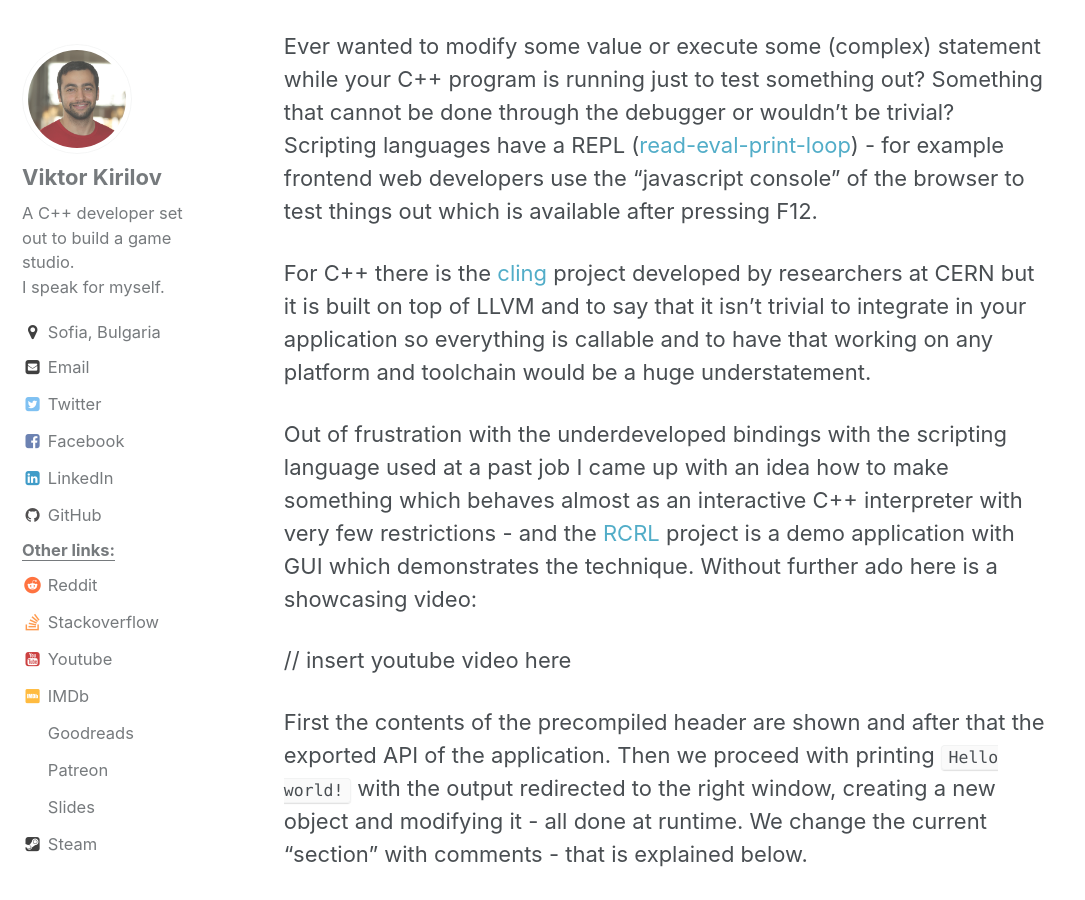
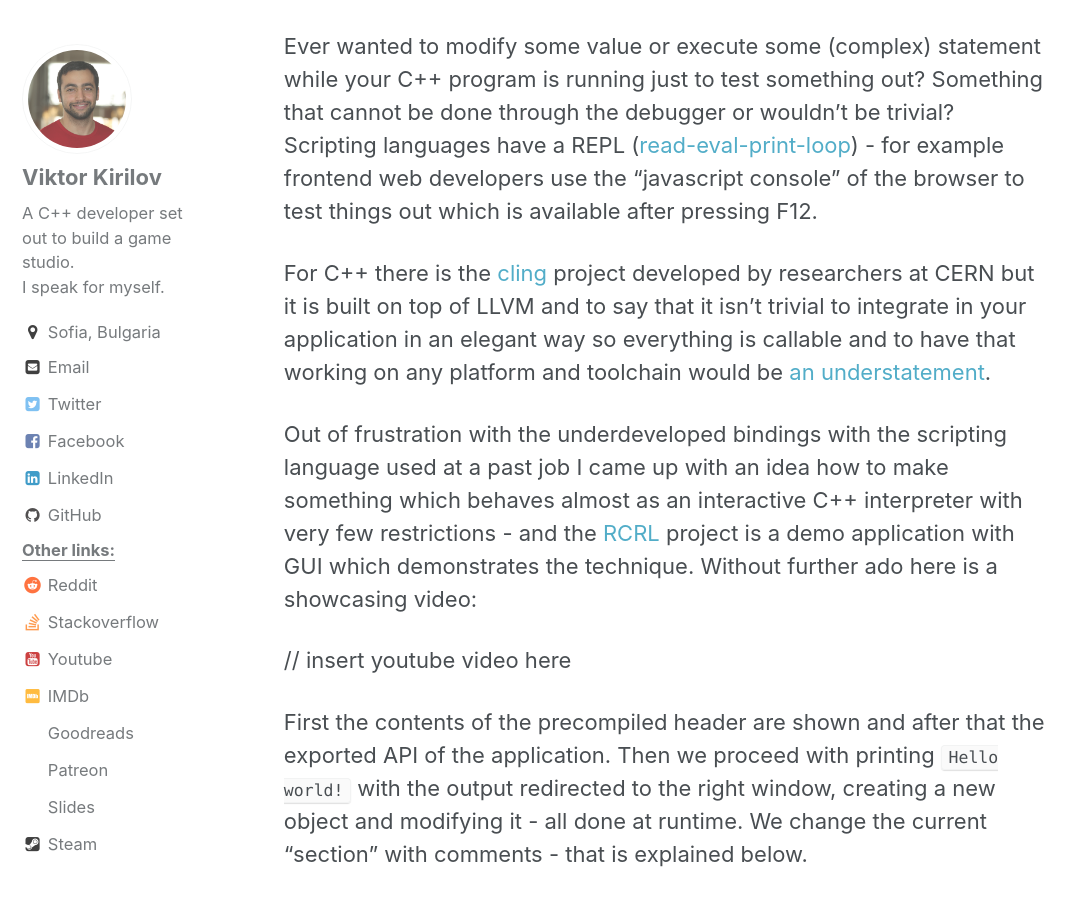
Before and after one commit to onqtam/onqtam.github.io, a Jekyll site: the page built from _posts/2018-02-12-read-compile-run-loop-a-tiny-repl-for-cpp.md, in a window 1280 px wide and 900 px high, scrolled down 445 px. Shown: the whole window, without its empty margins (0-1085 px from the left). Built offline with Jekyll 4.4.1, drawn with Linux system fonts in a browser that asks for light colours; comment, search, counter and statistics services are not loaded; some of the changed text lies outside the part shown.

Commit message:
small improvement

```diff
--- a/_posts/2018-02-12-read-compile-run-loop-a-tiny-repl-for-cpp.md
+++ b/_posts/2018-02-12-read-compile-run-loop-a-tiny-repl-for-cpp.md
@@ -10,7 +10,7 @@ excerpt: "How the cling alternative RCRL works and how to integrate it"
 
 Ever wanted to modify some value or execute some (complex) statement while your C++ program is running just to test something out? Something that cannot be done through the debugger or wouldn't be trivial? Scripting languages have a REPL ([read-eval-print-loop](https://en.wikipedia.org/wiki/Read%E2%80%93eval%E2%80%93print_loop)) - for example frontend web developers use the "javascript console" of the browser to test things out which is available after pressing F12.
 
-For C++ there is the [cling](https://github.com/root-project/cling) project developed by researchers at CERN but it is built on top of LLVM and to say that it isn't trivial to integrate in your application so everything is callable and to have that working on any platform and toolchain would be a huge understatement.
+For C++ there is the [cling](https://github.com/root-project/cling) project developed by researchers at CERN but it is built on top of LLVM and to say that it isn't trivial to integrate in your application in an elegant way so everything is callable and to have that working on any platform and toolchain would be [an understatement](https://github.com/inspector-repl/inspector).
 
 Out of frustration with the underdeveloped bindings with the scripting language used at a past job I came up with an idea how to make something which behaves almost as an interactive C++ interpreter with very few restrictions - and the [RCRL](https://github.com/onqtam/rcrl) project is a demo application with GUI which demonstrates the technique. Without further ado here is a showcasing video:
 
```
Also changed, not shown: other parts of _posts/2018-02-12-read-compile-run-loop-a-tiny-repl-for-cpp.md (+2 -0 lines).
